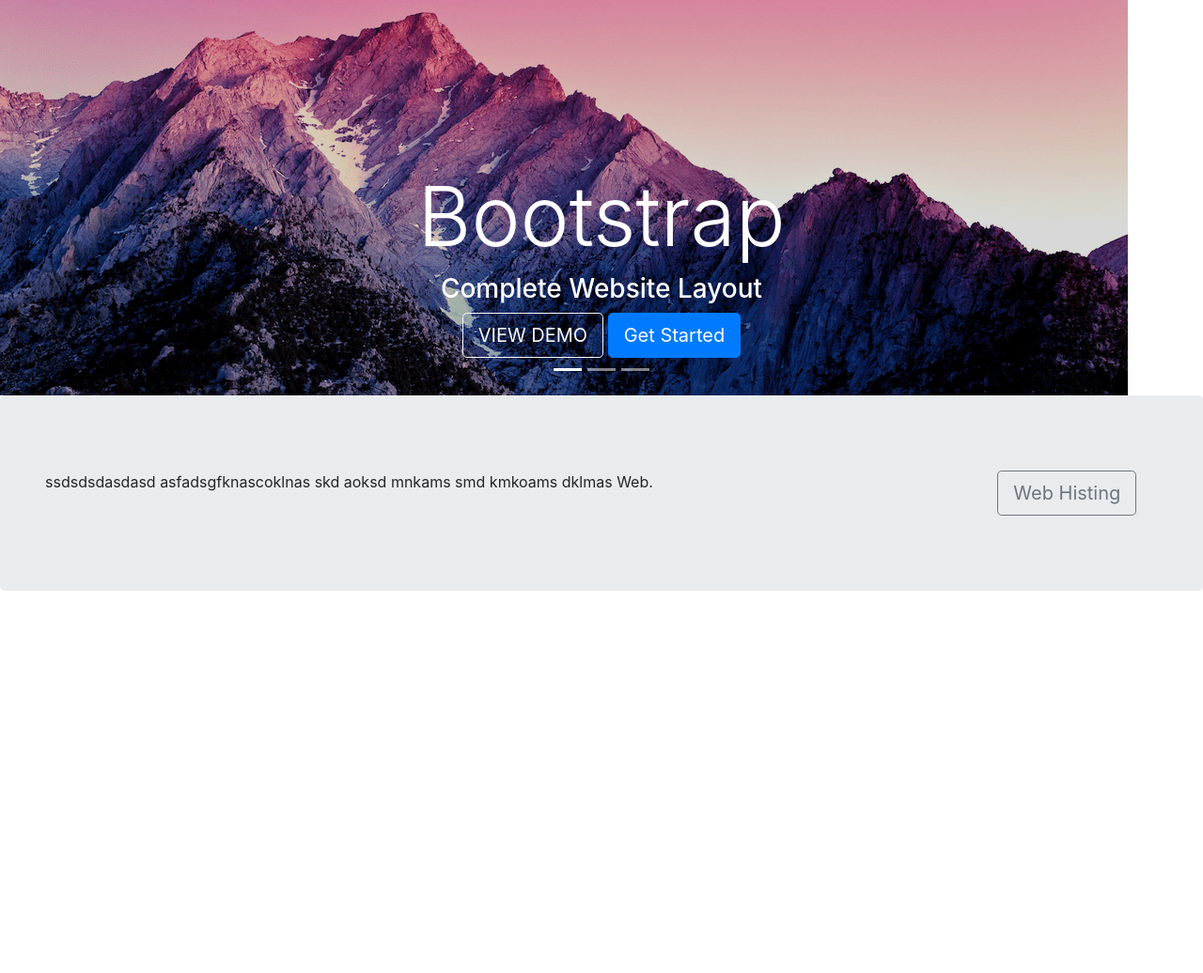
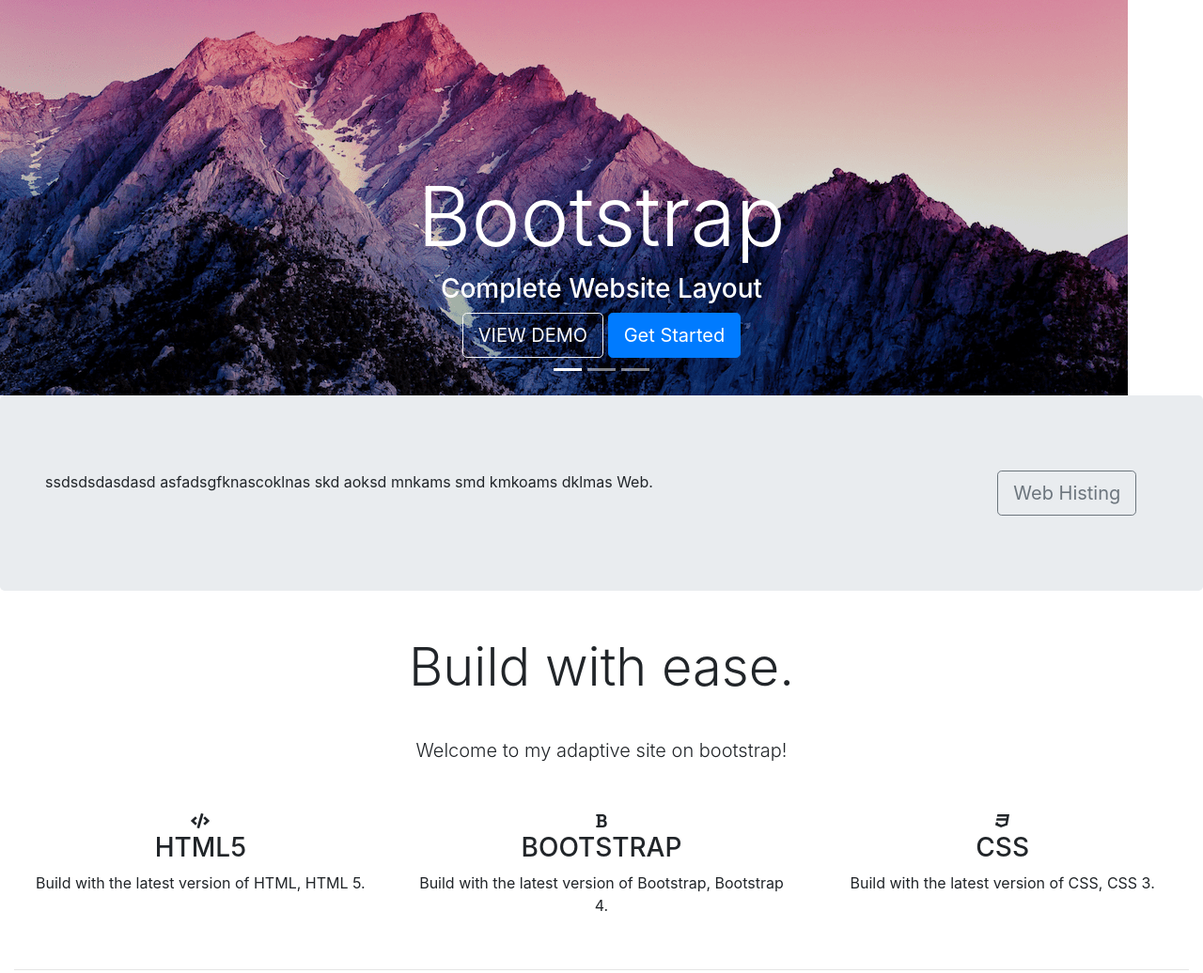
Before and after one commit to RenoBuldigaddd/SimpleAdaptiveSiteOnBootstrap, a plain HTML site: page Bootstrap 4 Site Files/index.html in a window 1280 px wide. Shown: the part 250-1286 px from the top of the page at 94% size. Before the commit the page ends 911 px from the top, so only its background shows below. Drawn offline with nearby package versions, Linux system fonts and the light colour scheme.

Commit message:
add 3 icons

```diff
--- a/Bootstrap 4 Site Files/index.html
+++ b/Bootstrap 4 Site Files/index.html
@@ -98,9 +98,38 @@
       </div>
     </div>
     <!--- Welcome Section -->
-
+    <div class="container-fluid padding">
+      <div class="row welcome text-center">
+        <div class="col-12">
+          <h1 class="display-4">Build with ease.</h1>
+        </div>
+        <hr />
+        <div class="col-12">
+          <p class="lead">Welcome to my adaptive site on bootstrap!</p>
+        </div>
+      </div>
+    </div>
     <!--- Three Column Section -->
-
+    <div class="container-fluid padding">
+      <div class="row text-center padding">
+        <div class="col-xs12 col-sm-6 col-md-4">
+          <i class="fas fa-code"></i>
+          <h3>HTML5</h3>
+          <p>Build with the latest version of HTML, HTML 5.</p>
+        </div>
+        <div class="col-xs12 col-sm-6 col-md-4">
+          <i class="fas fa-bold"></i>
+          <h3>BOOTSTRAP</h3>
+          <p>Build with the latest version of Bootstrap, Bootstrap 4.</p>
+        </div>
+        <div class="col-sm-12 col-md-4">
+          <i class="fab fa-css3"></i>
+          <h3>CSS</h3>
+          <p>Build with the latest version of CSS, CSS 3.</p>
+        </div>
+      </div>
+      <hr class="my-4" />
+    </div>
     <!--- Two Column Section -->
 
     <!--- Fixed background -->
```
